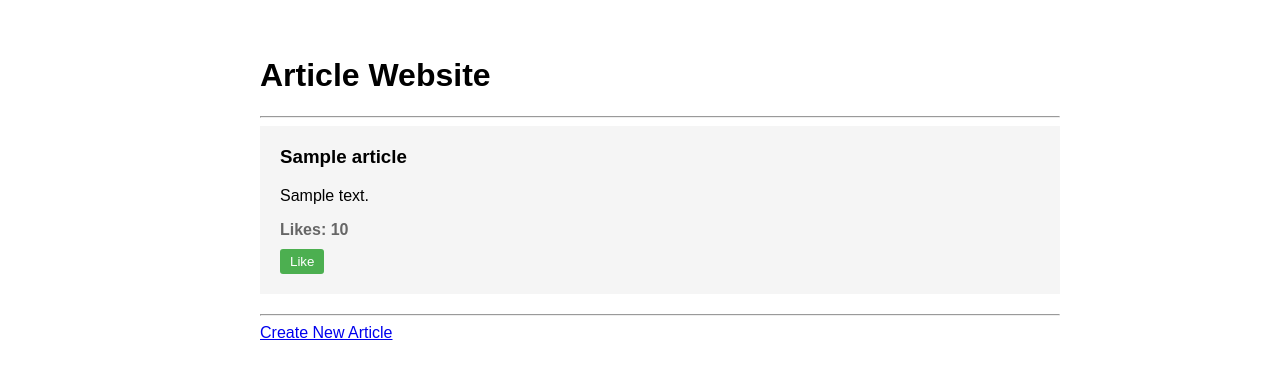
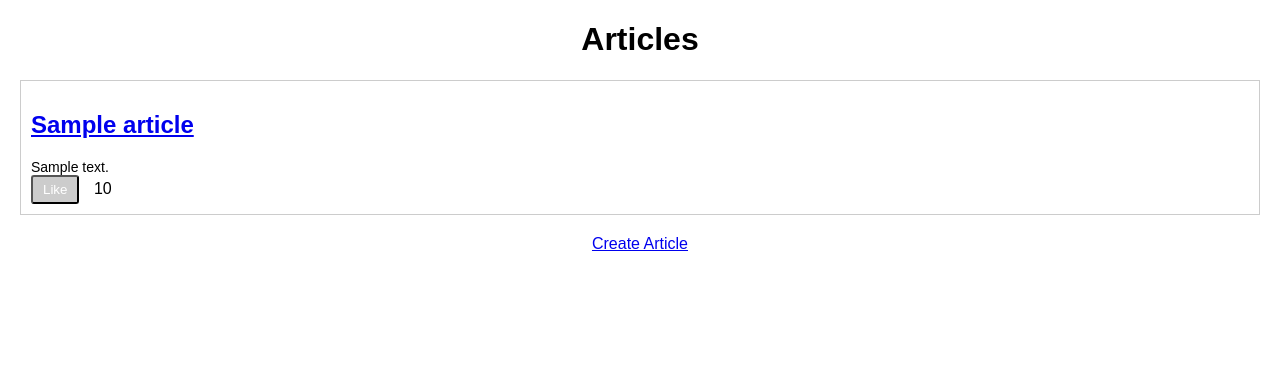
Before and after one commit to WeilinTseng/Knowledge-Website, a Flask app: template templates/index.html in a window 1280 px wide. Shown: the top 379 px of the page. Run offline with Flask 2, Linux system fonts and the light colour scheme; the template is opened without the code that fills it: most values are stand-ins (such as "Sample title", 1, 10 or a date in 2020).

Commit message:
Fix error

```diff
--- a/app.py
+++ b/app.py
@@ -36,7 +36,7 @@ def create_articles_table():
 @app.route('/')
 def index():
     cursor = get_cursor()
-    cursor.execute('SELECT * FROM articles')
+    cursor.execute('SELECT id, title FROM articles')
     articles = cursor.fetchall()
     return render_template('index.html', articles=articles)
 
@@ -58,7 +58,22 @@ def like(article_id):
     cursor = get_cursor()
     cursor.execute('UPDATE articles SET likes = likes + 1 WHERE id = ?', (article_id,))
     get_db().commit()
-    return redirect('/')
+
+    # Fetch the updated like count from the database
+    cursor.execute('SELECT likes FROM articles WHERE id = ?', (article_id,))
+    result = cursor.fetchone()
+    likes = result['likes']
+
+    # Return the updated like count as a string
+    return str(likes)
+
+
+@app.route('/article/<int:article_id>')
+def article(article_id):
+    cursor = get_cursor()
+    cursor.execute('SELECT title, content FROM articles WHERE id = ?', (article_id,))
+    article = cursor.fetchone()
+    return render_template('article.html', article=article)
 
 
 @app.teardown_appcontext
--- a/templates/index.html
+++ b/templates/index.html
@@ -1,73 +1,93 @@
-<!DOCTYPE html>
-<html lang="en">
-<head>
-    <meta charset="UTF-8">
-    <title>Title</title>
-<ul>
-    <!-- index.html -->
 <!DOCTYPE html>
 <html>
 <head>
-  <title>Article Website</title>
+    <title>Articles</title>
     <style>
         body {
             font-family: Arial, sans-serif;
+            margin: 20px;
         }
 
-    .container {
-      max-width: 800px;
-      margin: 0 auto;
-      padding: 20px;
+        h1 {
+            text-align: center;
         }
 
-    .article {
-      background-color: #f5f5f5;
-      padding: 20px;
-      margin-bottom: 20px;
+        .article-list {
+            list-style-type: none;
+            padding: 0;
         }
 
-    .article h3 {
-      margin-top: 0;
+        .article-item {
+            margin-bottom: 10px;
+            border: 1px solid #ccc;
+            padding: 10px;
         }
 
-    .article p {
-      margin-bottom: 10px;
+        .article-title {
+            font-size: 18px;
+            font-weight: bold;
+            margin-bottom: 5px;
+            cursor: pointer;
         }
 
-    .article .likes {
-      font-weight: bold;
-      color: #666;
+        .article-content {
+            font-size: 14px;
         }
 
-    .like-btn {
-      background-color: #4caf50;
-      color: white;
-      border: none;
+        .like-button {
+            display: inline-block;
             padding: 5px 10px;
+            background-color: #ccc;
+            color: #fff;
+            text-decoration: none;
             border-radius: 3px;
             cursor: pointer;
+        }
+
+        .like-count {
+            display: inline-block;
+            margin-left: 10px;
+        }
+
+        .create-article-button {
+            display: block;
+            text-align: center;
+            margin-top: 20px;
         }
     </style>
 </head>
 <body>
-  <div class="container">
-    <h1>Article Website</h1>
-    <hr>
+    <h1>Articles</h1>
+    <ul class="article-list">
         {% for article in articles %}
-      <div class="article">
-        <h3>{{ article.title }}</h3>
-        <p>{{ article.content }}</p>
-        <p class="likes">Likes: {{ article.likes }}</p>
-        <form action="/like/{{ article.id }}" method="post">
-          <button class="like-btn" type="submit">Like</button>
-        </form>
-      </div>
+        <li class="article-item">
+            <h2><a href="{{ url_for('article', article_id=article['id']) }}">{{ article['title'] }}</a></h2>
+            <div class="article-content">{{ article.content }}</div>
+            <button class="like-button" onclick="likeArticle({{ article.id }})">Like</button>
+            <span class="like-count">{{ article.likes }}</span>
+        </li>
         {% endfor %}
-    <hr>
-    <a href="/create">Create New Article</a>
-  </div>
+    </ul>
+    <a href="/create" class="create-article-button">Create Article</a>
+
+    <script>
+    function likeArticle(articleId) {
+        // Make an AJAX request to the server to increment the like count for the article
+        var xhr = new XMLHttpRequest();
+        xhr.open("POST", "/like/" + articleId, true);
+        xhr.setRequestHeader("Content-Type", "application/json");
+        xhr.onreadystatechange = function () {
+            if (xhr.readyState === 4 && xhr.status === 200) {
+                // Update the like count on the page
+                var likeCounts = document.querySelectorAll('.like-count[data-article-id="' + articleId + '"]');
+                likeCounts.forEach(function (likeCount) {
+                    likeCount.innerText = xhr.responseText;
+                });
+            }
+        };
+        xhr.send();
+    }
+</script>
+
 </body>
 </html>
-
-</ul>
-</html>
```
Also changed, not shown: templates/article.html (added, +33 -0 lines), templates/base.html (added, +13 -0 lines), articles.db. Lines whose indentation alone changed are shown as unchanged.
